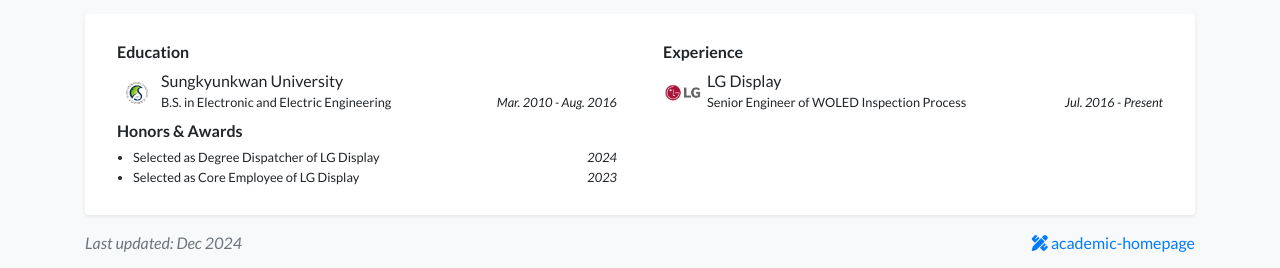
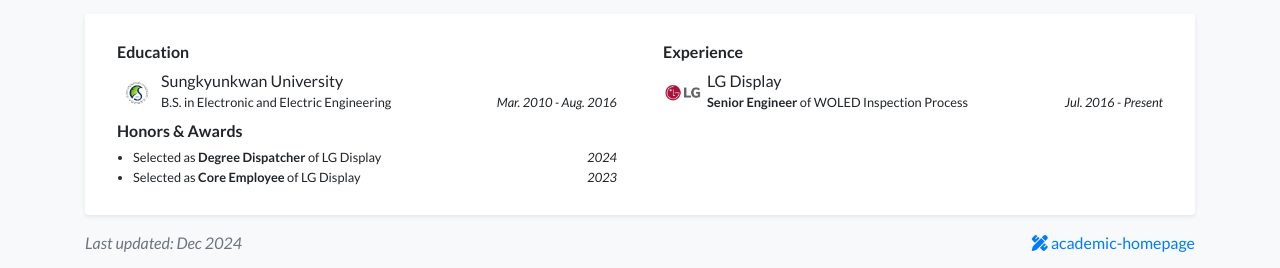
Before and after one commit to CHANGSIK-WOO/CHANGSIK-WOO.github.io, a Jekyll site: the page built from index.html, in a window 1280 px wide. Shown: the part 671-939 px from the top of the page. Built offline with Jekyll 4.4.1, drawn with Linux system fonts in a browser that asks for light colours; nearby versions of some CDN libraries; a style sheet for code colours, icons or effects is not loaded.

Commit message:
add bold font at experience

```diff
--- a/_data/profile.yml
+++ b/_data/profile.yml
@@ -45,11 +45,11 @@
 experience:
  - name: LG Display
    logo: /assets/images/badges/LG_LOGO.jpg
-   position: Senior Engineer of WOLED Inspection Process
+   position: <b>Senior Engineer</b> of WOLED Inspection Process
    date: Jul. 2016 - Present
 
 awards:
-- name: Selected as Degree Dispatcher of LG Display
+- name: Selected as <b>Degree Dispatcher</b> of LG Display
   date: 2024
-- name: Selected as Core Employee of LG Display
+- name: Selected as <b>Core Employee</b> of LG Display
   date: 2023
```
